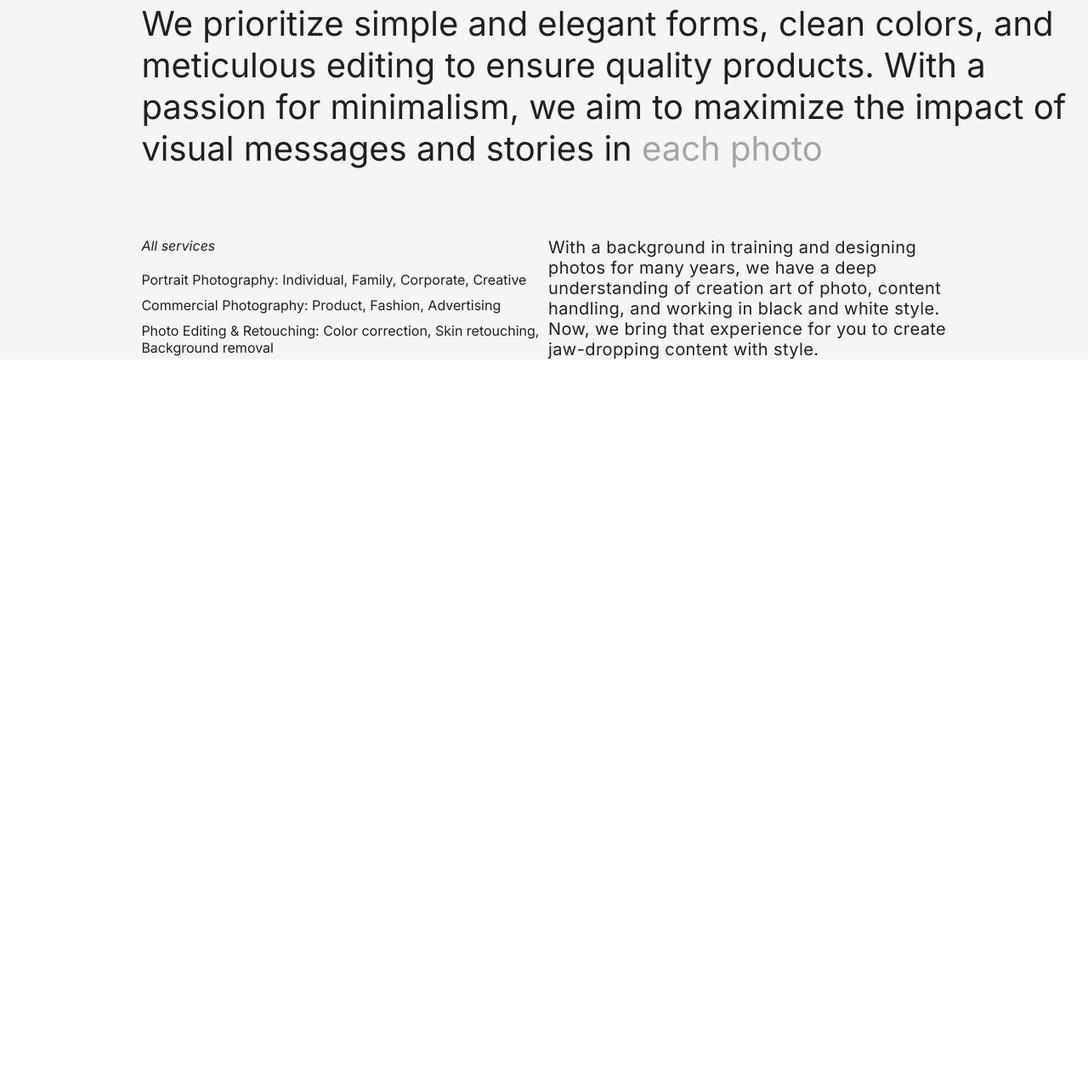
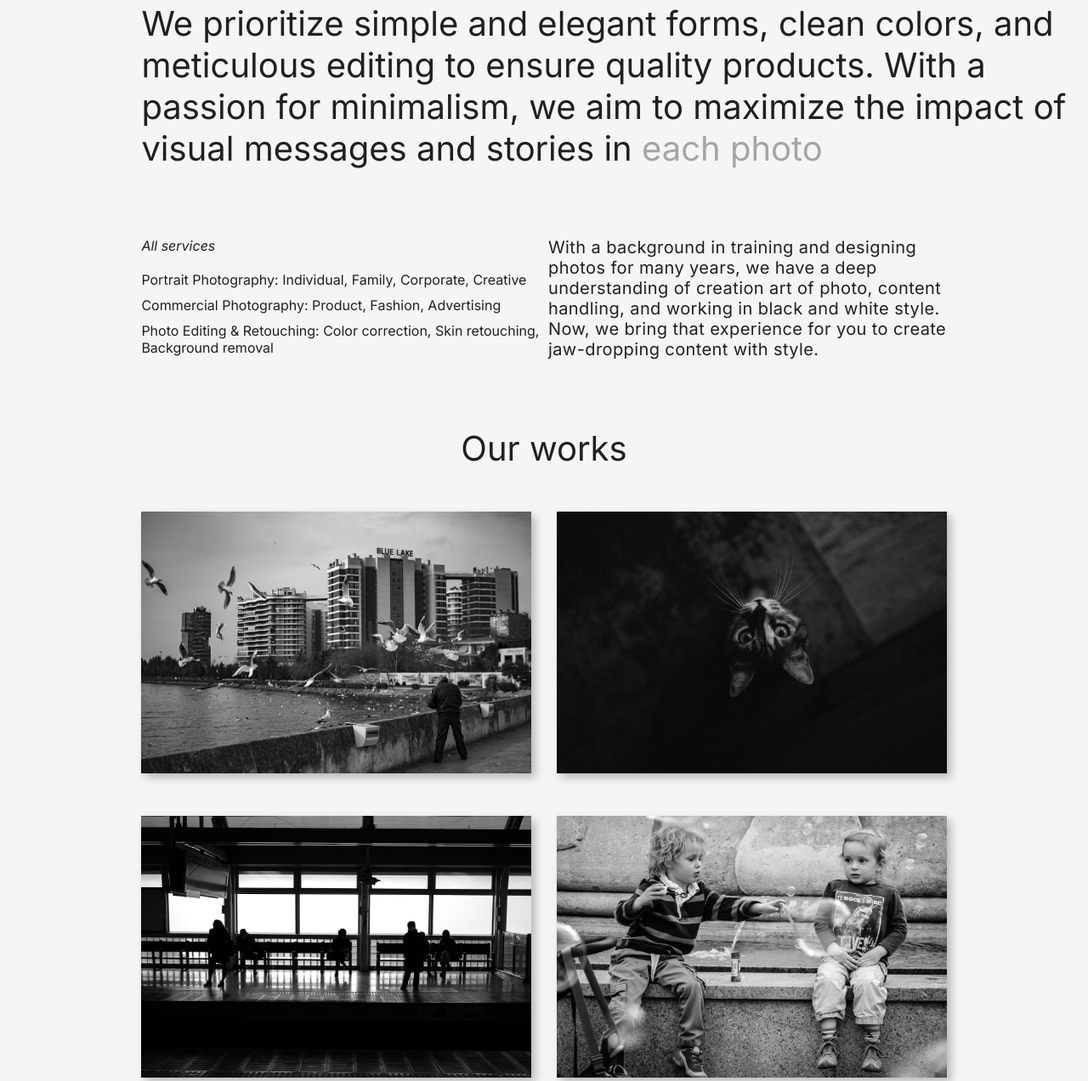
Before and after one commit to lawssnx/CourseProject_Module2, a plain HTML site: page src/index.html in a window 1280 px wide. Shown: the part 912-2184 px from the top of the page at 85% size. Before the commit the page ends 1335 px from the top, so only its background shows below. Drawn offline with Linux system fonts and the light colour scheme.

Commit message:
Grid section /pics/

```diff
--- a/src/css/style.css
+++ b/src/css/style.css
@@ -202,3 +202,32 @@
   line-height: normal;
   letter-spacing: 0.4px;
 }
+
+.works {
+  background-color: var(--light-color, #f5f5f7);
+  padding-top: 80px;
+}
+
+.title {
+  color: var(--dark-color, #221f20);
+  font-size: 40px;
+  font-weight: 400;
+  line-height: normal;
+  text-align: center;
+}
+
+.works__grid {
+  margin-top: 50px;
+  display: grid;
+  grid-template-columns: repeat(2, 1fr);
+  /* grid-template-rows: repeat(2, 463px) 700px; */
+  grid-template-rows: repeat(2, 1fr) 1.5fr;
+  row-gap: 50px;
+  column-gap: 30px;
+  img {
+    width: 100%;
+    height: 100%;
+    object-fit: cover;
+    box-shadow: 5px 5px 10px 0px rgba(0, 0, 0, 0.25);
+  }
+}
--- a/src/index.html
+++ b/src/index.html
@@ -73,6 +73,18 @@
                 </div>
             </div>
         </section>
+        <section class="works">
+            <div class="container">
+                <h2 class="title">Our works</h2>
+                <div class="works__grid">
+                    <img src="img/works/bridge.jpg" alt="bridge">
+                    <img src="img/works/cat.jpg" alt="cat">
+                    <img src="img/works/train.jpg" alt="train">
+                    <img src="img/works/children.jpg" alt="children">
+                    <img src="img/works/underground.jpg" alt="underground">
+                </div>
+            </div>
+        </section>
     </main>
 </body>
 
```
